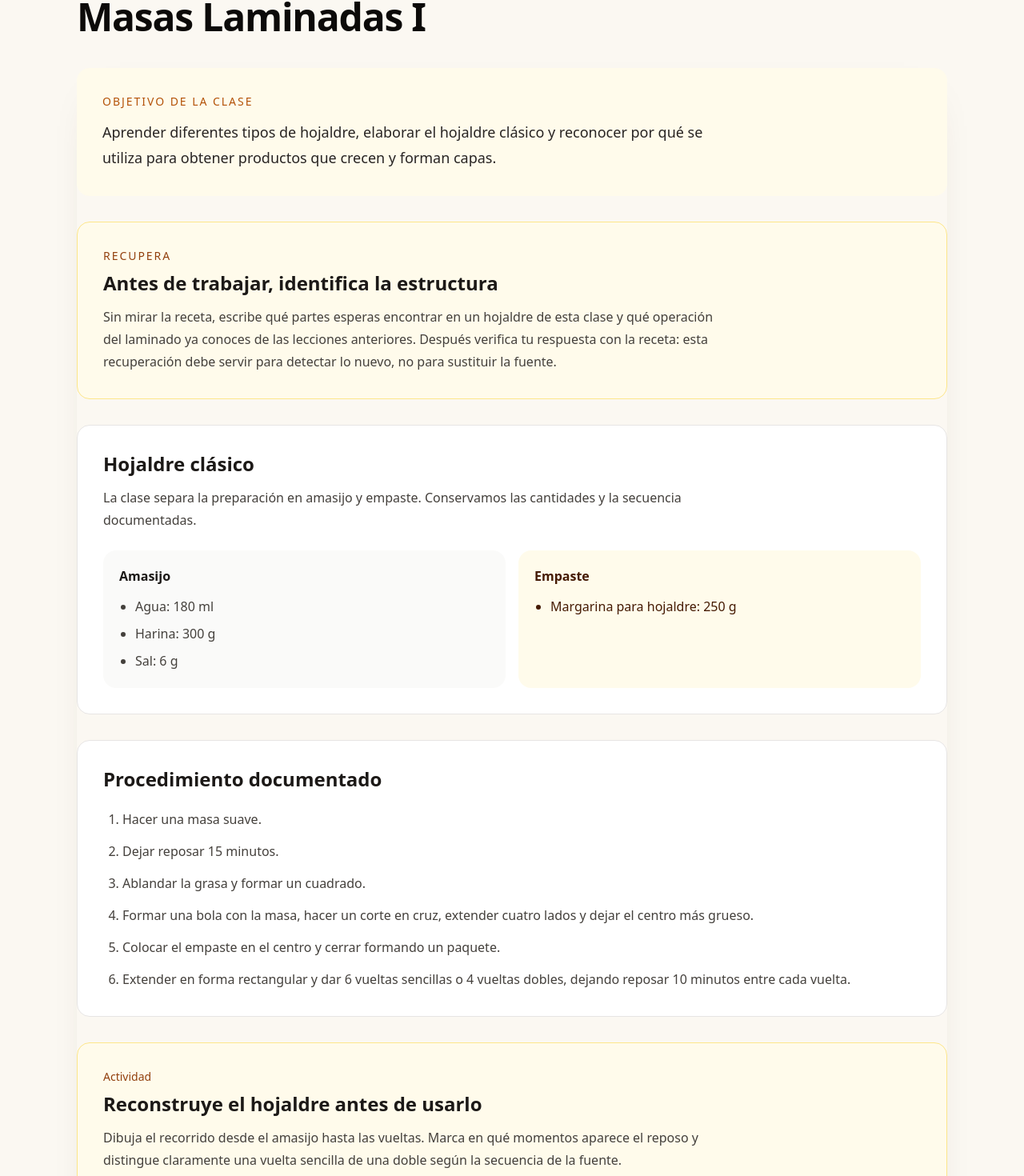
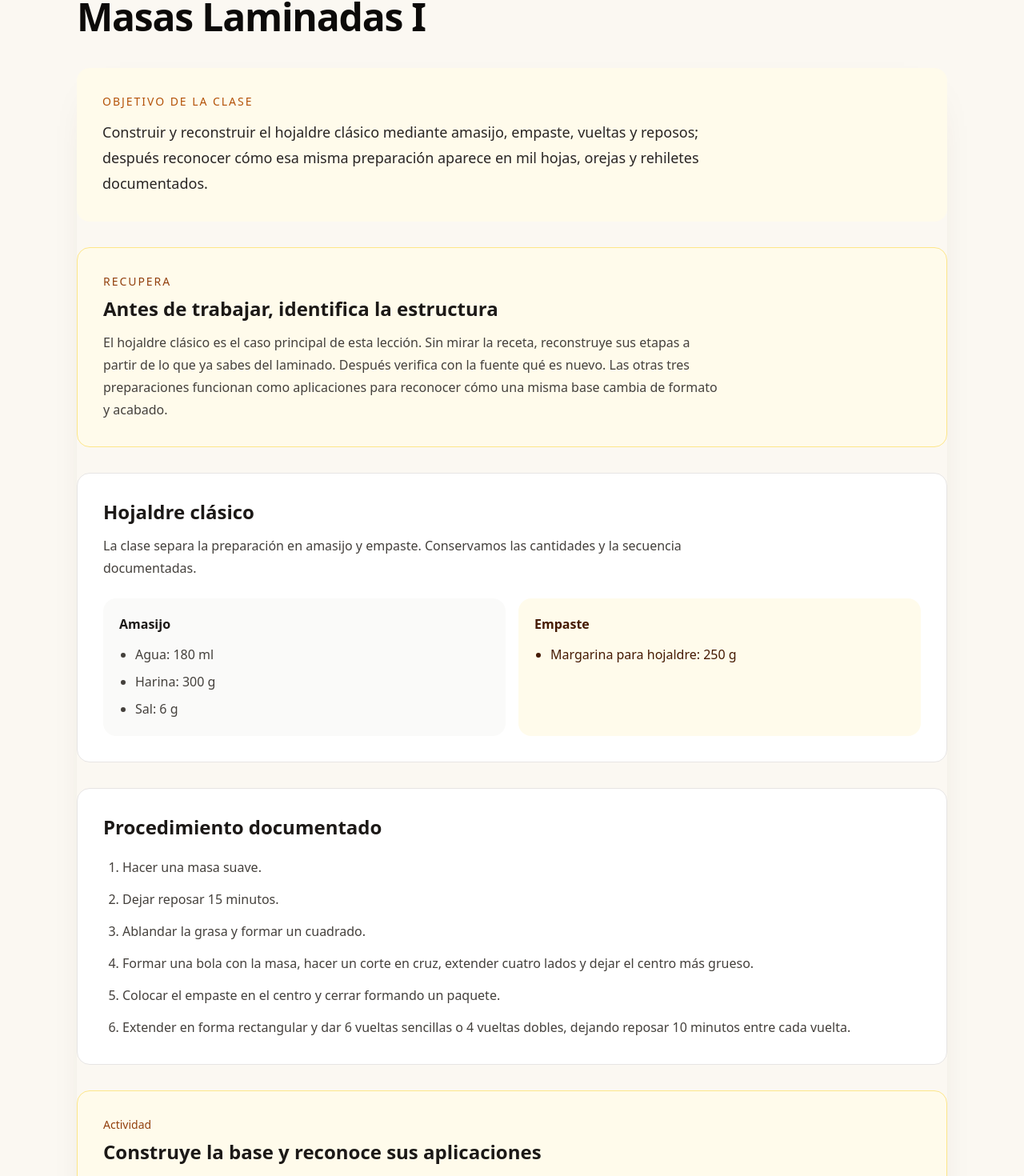
Before and after one commit to Drworm82/CursoPanadero, a Next.js app: page /leccion-masas-laminadas-I in a window 1280 px wide. Shown: the part 206-1676 px from the top of the page at 80% size. Built offline with nearby package versions, Linux system fonts and the light colour scheme; no server answers.

Commit message:
Refine laminated pastry lesson focus

```diff
--- a/pages/leccion-masas-laminadas-I.js
+++ b/pages/leccion-masas-laminadas-I.js
@@ -8,13 +8,13 @@ export default function LessonPage() {
       <div className="space-y-8">
         <section className="rounded-2xl bg-amber-50 p-6 sm:p-8">
           <p className="text-sm font-medium uppercase tracking-[0.14em] text-amber-700">Objetivo de la clase</p>
-          <p className="mt-3 max-w-3xl text-lg leading-8 text-stone-800">Aprender diferentes tipos de hojaldre, elaborar el hojaldre clásico y reconocer por qué se utiliza para obtener productos que crecen y forman capas.</p>
+          <p className="mt-3 max-w-3xl text-lg leading-8 text-stone-800">Construir y reconstruir el hojaldre clásico mediante amasijo, empaste, vueltas y reposos; después reconocer cómo esa misma preparación aparece en mil hojas, orejas y rehiletes documentados.</p>
         </section>
 
         <section className="rounded-2xl border border-amber-200 bg-amber-50 p-6 sm:p-8">
           <p className="text-sm font-medium uppercase tracking-[0.14em] text-amber-800">Recupera</p>
           <h2 className="mt-2 text-2xl font-semibold text-stone-900">Antes de trabajar, identifica la estructura</h2>
-          <p className="mt-3 max-w-3xl leading-7 text-stone-700">Sin mirar la receta, escribe qué partes esperas encontrar en un hojaldre de esta clase y qué operación del laminado ya conoces de las lecciones anteriores. Después verifica tu respuesta con la receta: esta recuperación debe servir para detectar lo nuevo, no para sustituir la fuente.</p>
+          <p className="mt-3 max-w-3xl leading-7 text-stone-700">El hojaldre clásico es el caso principal de esta lección. Sin mirar la receta, reconstruye sus etapas a partir de lo que ya sabes del laminado. Después verifica con la fuente qué es nuevo. Las otras tres preparaciones funcionan como aplicaciones para reconocer cómo una misma base cambia de formato y acabado.</p>
         </section>
 
         <section className="rounded-2xl border border-stone-200 bg-white p-6 sm:p-8">
@@ -40,8 +40,8 @@ export default function LessonPage() {
 
         <section className="rounded-2xl border border-amber-200 bg-amber-50 p-6 sm:p-8">
           <p className="text-sm font-medium text-amber-800">Actividad</p>
-          <h2 className="mt-2 text-2xl font-semibold text-stone-900">Reconstruye el hojaldre antes de usarlo</h2>
-          <p className="mt-3 max-w-3xl leading-7 text-stone-700">Dibuja el recorrido desde el amasijo hasta las vueltas. Marca en qué momentos aparece el reposo y distingue claramente una vuelta sencilla de una doble según la secuencia de la fuente.</p>
+          <h2 className="mt-2 text-2xl font-semibold text-stone-900">Construye la base y reconoce sus aplicaciones</h2>
+          <p className="mt-3 max-w-3xl leading-7 text-stone-700">Dibuja el recorrido del hojaldre clásico desde el amasijo hasta las vueltas. Marca los reposos y distingue una vuelta sencilla de una doble según la fuente. Después elige dos aplicaciones —mil hojas, orejas o rehiletes— y señala qué cambia respecto de la base.</p>
         </section>
 
         <section className="rounded-2xl border border-stone-200 bg-white p-6 sm:p-8">
@@ -76,7 +76,7 @@ export default function LessonPage() {
           <ol className="mt-4 list-decimal space-y-2 pl-6 leading-7 text-stone-700">
             <li>¿Qué cantidades forman el amasijo y cuáles forman el empaste?</li>
             <li>¿Cuánto reposo se documenta entre las vueltas?</li>
-            <li>¿Qué cambia entre el formado de orejas y rehiletes?</li>
+            <li>¿Qué cambia entre el formado de dos aplicaciones y qué permanece igual de la base de hojaldre?</li>
             <li>¿Qué temperatura de horneado aparece en las preparaciones de esta clase?</li>
           </ol>
         </section>
```
